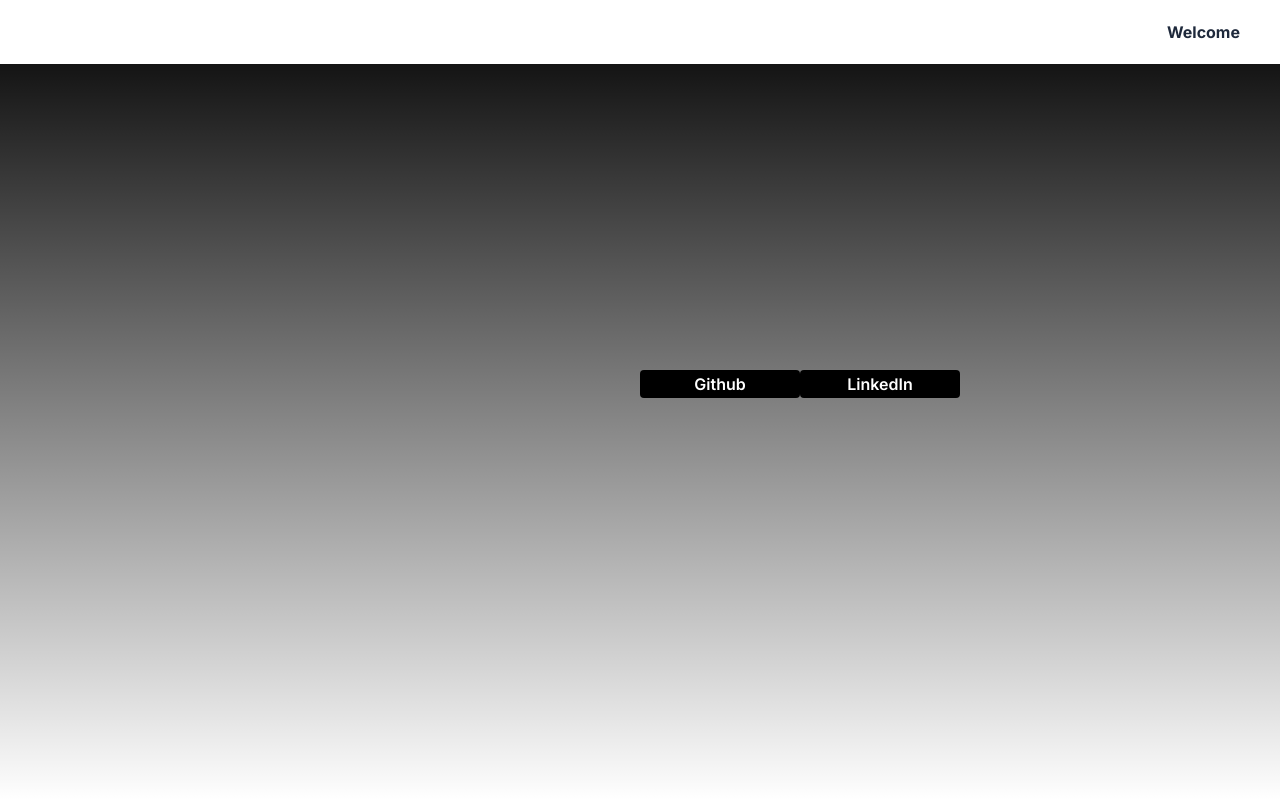
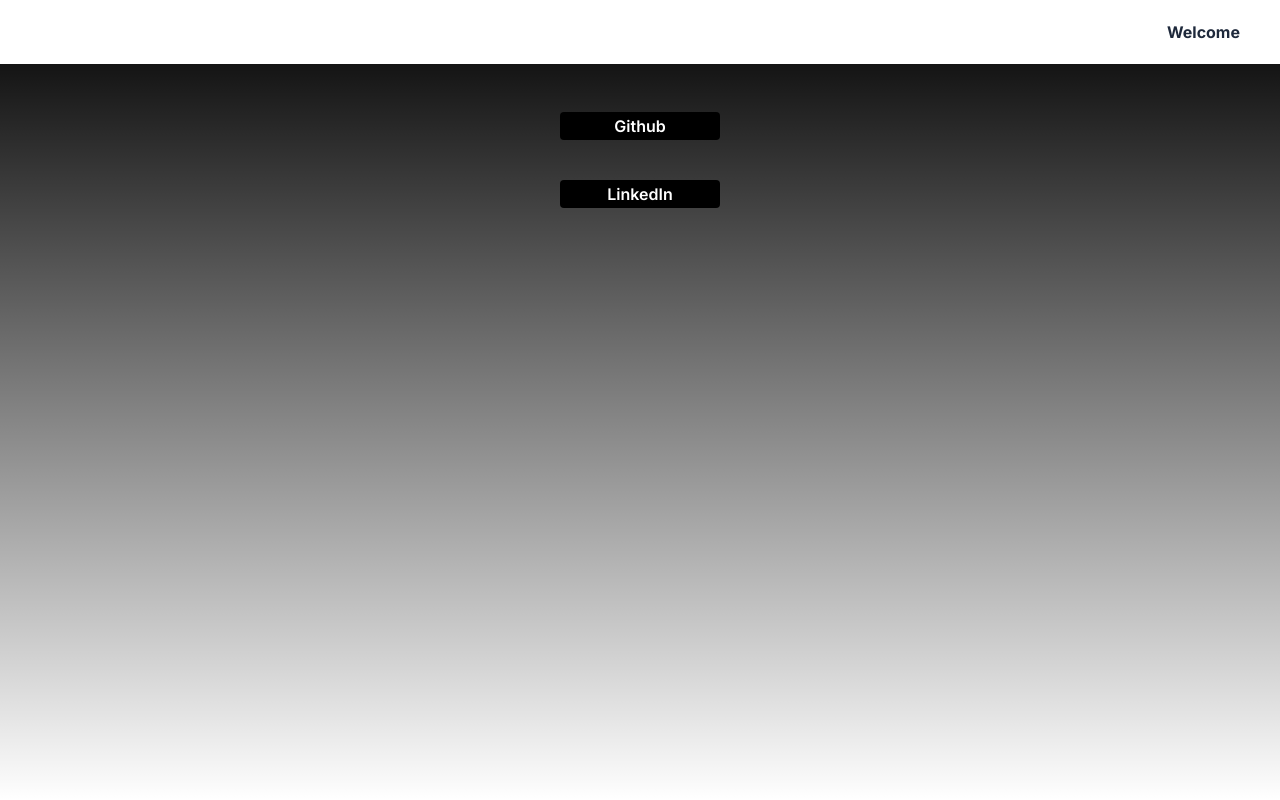
Before and after one commit to josephchr1stian/cgarciaOne, a Next.js app: page / in a window 1280 px wide. Built offline with nearby package versions, Linux system fonts and the light colour scheme.

Commit message:
Test again, missing expression X

```diff
--- a/app/page.js
+++ b/app/page.js
@@ -1,8 +1,11 @@
 
 
 import React from "react";
-import {Twitter} from "next/dist/lib/metadata/types/twitter-types";
-import {TwitterMetadata} from "next/dist/lib/metadata/generate/opengraph";
+//import YouTube from "react-youtube";
+import VidTest from "@/app/videoFunction";
+//import { YouTubeEmbed } from '@next/third-parties/google'
+//import {Twitter} from "next/dist/lib/metadata/types/twitter-types";
+//import {TwitterMetadata} from "next/dist/lib/metadata/generate/opengraph";
 
 
 function MyButton() {
@@ -22,17 +25,13 @@ function Linkdin() {
 }
 export default function Home() {
   return (
-
       <div className="relative...">
           <h1 className="bg-white  text-slate-800 text-0 font-bold py-5 px-10  text-right"> Welcome </h1>
-          <div className="flex items-center flex-row ">
-            <p className= "bg-transparent py-80 px-80"> </p>
-            < MyButton />
-
-            <Linkdin/>
-
+          <div className="flex items-center flex-col py-2 ">
+             <p className= "bg-transparent py-30 px-80"> </p>
+              <VidTest /> <p className= "bg-transparent py-5"> </p>
+              < MyButton /> <p className= "bg-transparent py-5"> </p> <Linkdin/>
           </div>
       </div>
-
   );
 }
--- /dev/null
+++ b/app/videoFunction.js
@@ -0,0 +1,28 @@
+
+'use client'
+import React from 'react';
+import YouTube from "react-youtube";
+
+
+export default class VidTest extends React.Component {
+
+    _onReady(event) {
+        // Access to player in all event handlers via event.target
+        event.target.pauseVideo();
+    }
+    render() {
+        const videoId = '2fmo1Sjn7dg';
+        const opts = {
+
+            height: '390',
+            width: '640',
+            playerVars: {
+                // https://developers.google.com/youtube/player_parameters
+                autoplay: 1,
+            },
+        };
+        return (<YouTube videoid = {videoId} opts={opts} onReady={this._onReady} />);
+    }
+
+    function
+}
--- a/package.json
+++ b/package.json
@@ -13,7 +13,8 @@
     "react": "^18",
     "react-dom": "^18",
     "react-router-dom": "^6.22.3",
-    "react-tweet": "^3.2.0"
+    "react-tweet": "^3.2.0",
+    "react-youtube": "^10.1.0"
   },
   "devDependencies": {
     "autoprefixer": "^10.0.1",
```
Also changed, not shown: 1 other file (tests, documents, lock files or other folders).
